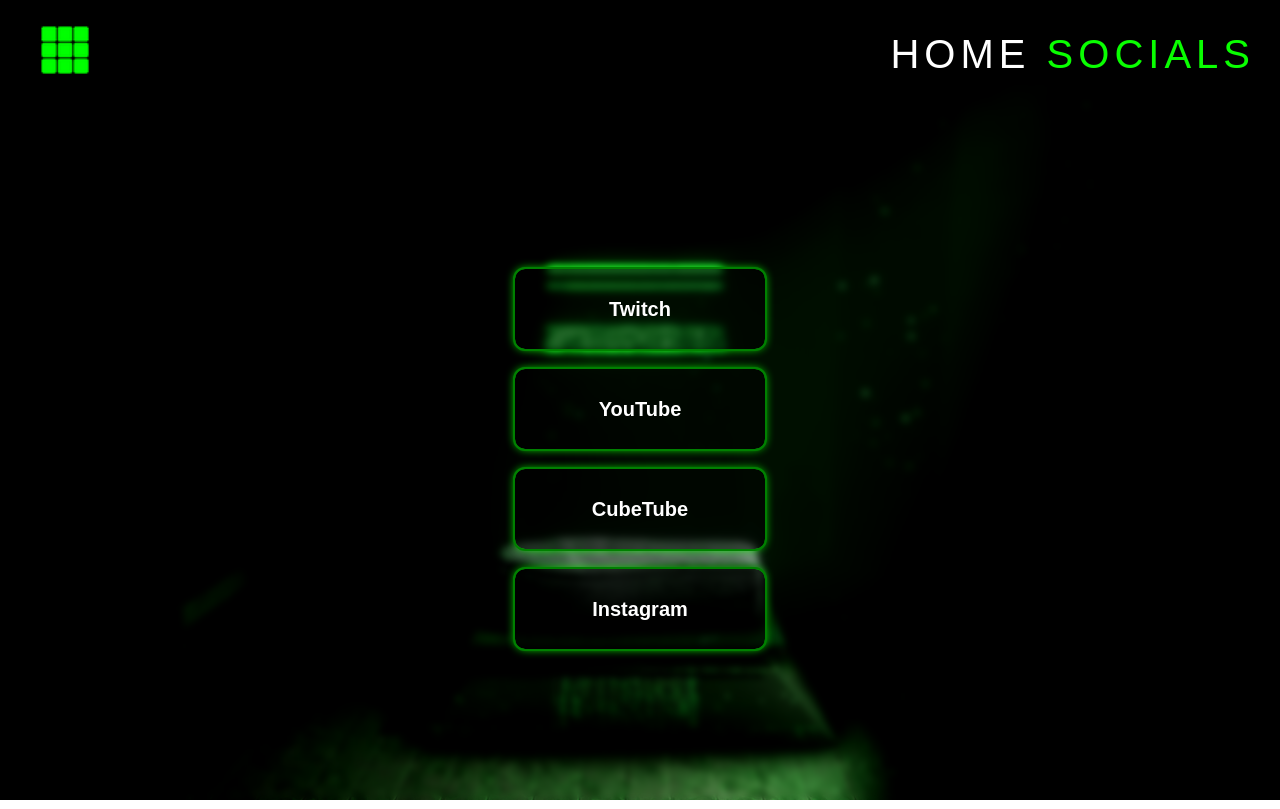
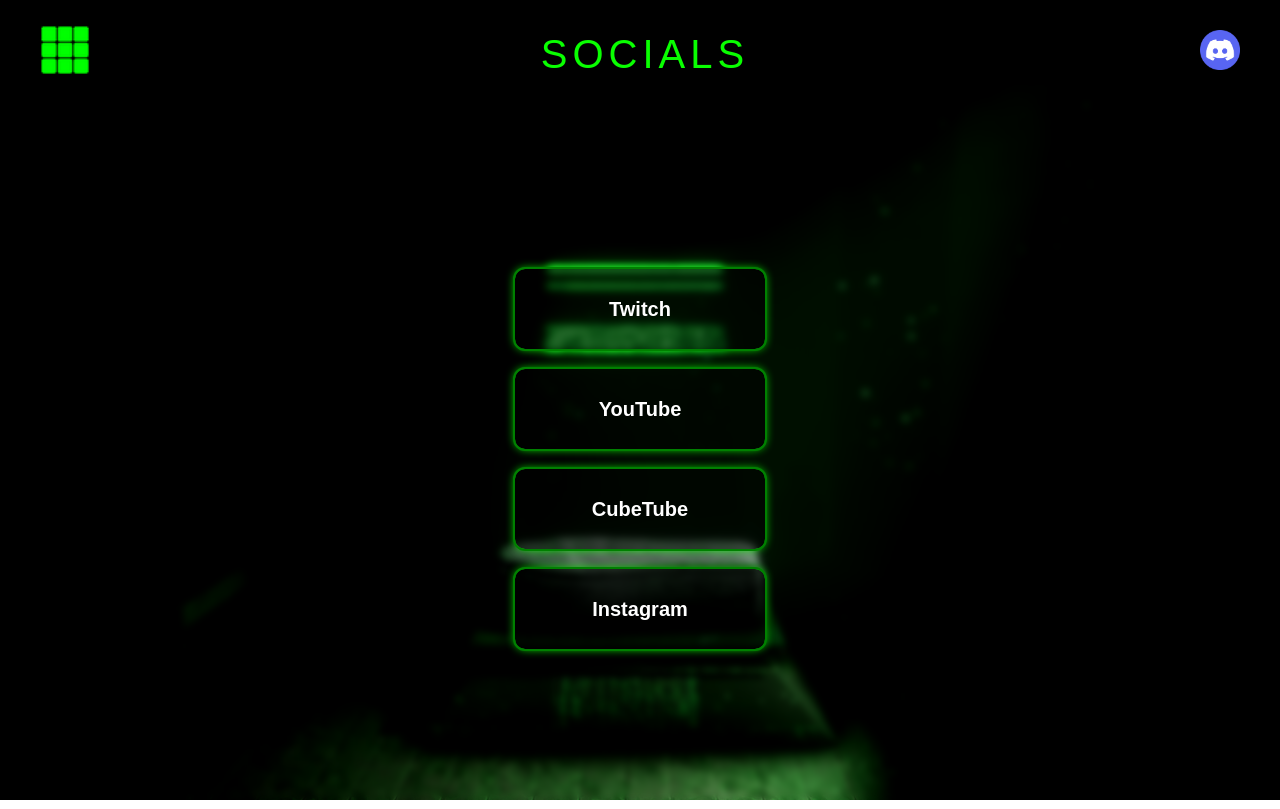
Before and after one commit to iThomasM/socials, a plain HTML site: page index.html in a window 1280 px wide. Drawn offline with Linux system fonts and the light colour scheme.

Commit message:
Add files via upload

```diff
--- a/index.html
+++ b/index.html
@@ -13,9 +13,13 @@
                 <img src="cube.png" alt="Logo">
             </div>
             <div class="links">
-                <a href="home.html">HOME</a>
+                <!--<a href="home.html">HOME</a>-->
                 <a href="index.html" class="active">SOCIALS</a>
             </div>
+            <div class="discord-icon">
+                <a href="https://discord.gg/EhHZmEErgj" target="_blank">
+                    <img src="discord-icon.png" alt="Discord">
+                </a>
         </nav>
         <div class="link-container">
             <a href="https://www.twitch.tv/ithomasm" target="_self" class="twitch">Twitch</a>
--- a/style.css
+++ b/style.css
@@ -49,11 +49,24 @@ div {
 
 .navbar a:hover{
     color:#09ff00;
-    font-size: 105%;
     transition: 0.4s;
 }
 .navbar a.active{
     color: #09ff00
+}
+
+.discord-icon {
+    margin-right: 15px;
+}
+
+.discord-icon img {
+    width: 40px;
+    height: auto;
+    transition: transform 0.4s ease;
+}
+
+.discord-icon img:hover{
+    transform: scale(1.2)
 }
 
 .link-container {
@@ -71,7 +84,7 @@ div {
     width: 250px;
     height: 80px;
     margin: 10px;
-    font-family: Arial;
+    font-family: Arial, Helvetica, sans-serif;
     font-size: 20px;
     font-weight: 550;
     text-decoration: none;
```
Also changed, not shown: home.html (+5 -0 lines), discord-icon.png (added).
